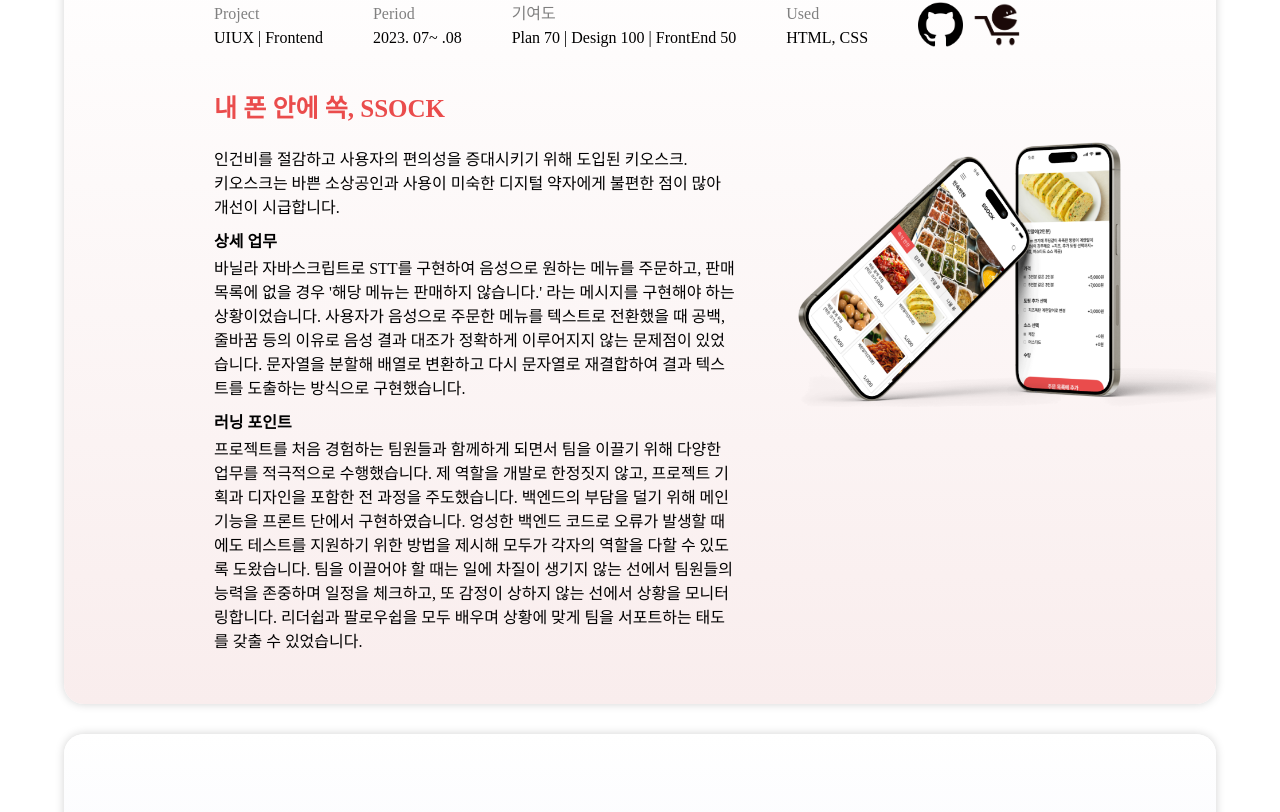
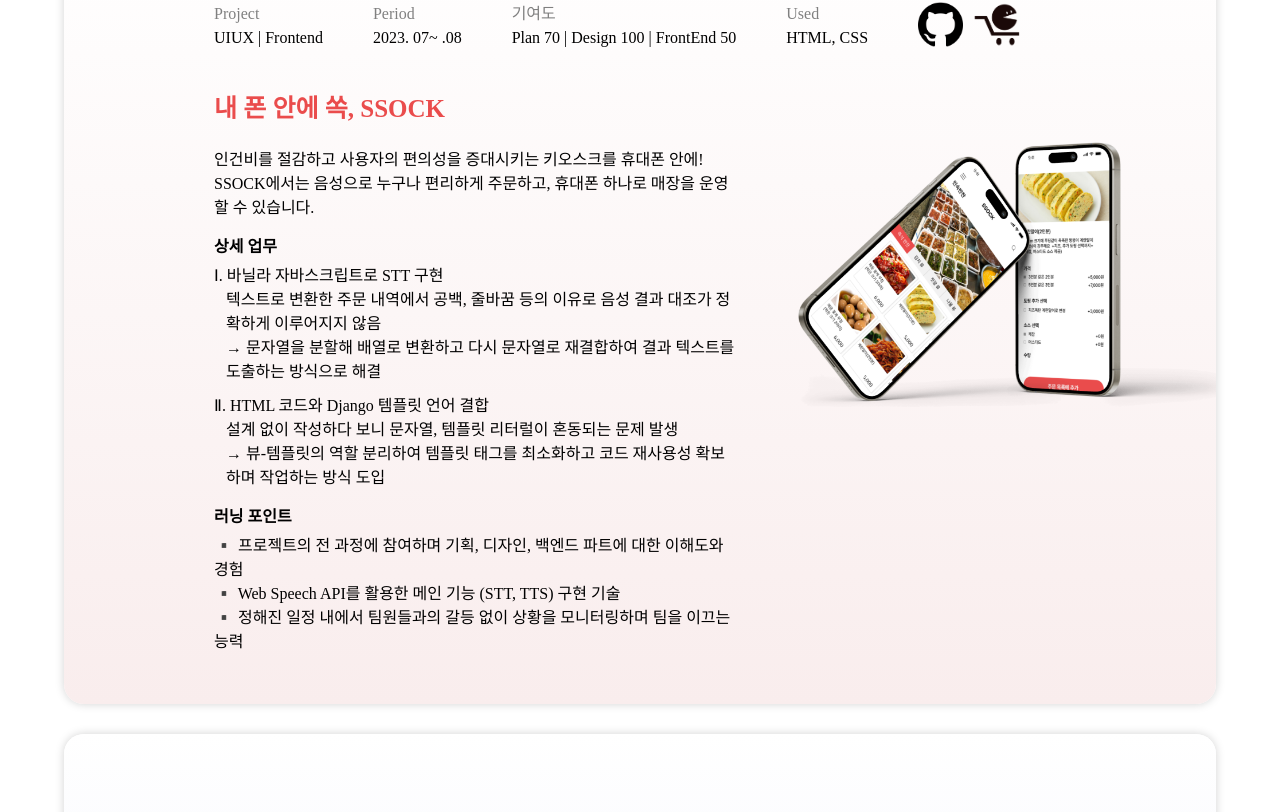
Before and after one commit to minibxx/MING, a React (Create React App) app: page /contact in a window 1280 px wide. Shown: the part 682-1494 px from the top of the page. Built offline with nearby package versions, Linux system fonts and the light colour scheme; a web font is replaced by a local one.

Commit message:
쏙 내용 완성

```diff
--- a/src/component/portfolio/Ddokddok.jsx
+++ b/src/component/portfolio/Ddokddok.jsx
@@ -74,7 +74,7 @@ function Ddokddok() {
                         </div>
                         <div className='font-bold mt-[10px] mb-[3px]'>러닝 포인트</div>
                         <div >
-                            이 프로젝트는 개발 경험이 적은 팀원이 대부분이라 포지션을 정하는 것부터 어려움이 있었습니다. 파트가 재조정되면서 프론트엔드를 혼자 담당하게 된 데다가 신경 써야 할 것이 배로 늘어났습니다. 웹 통신 과정이나 백엔드 로직에 대해서도 함께 고민해야 했고, 부족한 지식으로 팀원들을 이해시키고 납득시켜야 하는 일이 잦았습니다. 결국 배포 서버로 전송한 영상 및 음성 파일에 접근해 분석 코드를 적용하는 것이 불가능하다는 점이 마감에 닥쳐서야 대두되었습니다. 팀원들을 의심하고 분위기를 와해시키고 싶지 않아 한 발 물러섰던 것이 결국 큰 문제로 돌아오게 되었습니다. 프로젝트의 효율적인 진행을 위해 앞으로는 잘 아는 파트와 내용이 아니더라도 의문과 의심이 생기면 보다 적극적으로 문제 제기를 하고, 이슈 여부를 함께 확인하겠다고 다짐했습니다.
+                            이 프로젝트는 개발 경험이 적은 팀원이 대부분이라 포지션을 정하는 것부터 어려움이 있었습니다. 파트가 재조정되면서 프론트엔드를 혼자 담당하게 된 데다가 신경 써야 할 것이 배로 늘어났습니다. 웹 통신 과정이나 백엔드 로직에 대해서도 함께 고민해야 했고, 부족한 지식으로 팀원들을 이해시키고 납득시켜야 하는 일 이 잦았습니다. 결국 배포 서버로 전송한 영상 및 음성 파일에 접근해 분석 코드를 적용하는 것이 불가능하다는 점이 마감에 닥쳐서야 대두되었습니다. 팀원들을 의심하고 분위기를 와해시키고 싶지 않아 한 발 물러섰던 것이 결국 큰 문제로 돌아오게 되었습니다. 프로젝트의 효율적인 진행을 위해 앞으로는 잘 아는 파트와 내용이 아니더라도 의문과 의심이 생기면 보다 적극적으로 문제 제기를 하고, 이슈 여부를 함께 확인하겠다고 다짐했습니다.
                         </div>
 
                     </div>
--- a/src/component/portfolio/Ssock.jsx
+++ b/src/component/portfolio/Ssock.jsx
@@ -56,21 +56,22 @@ function Ssock() {
 			<Flex>
 				<div className='w-[55%]'>
 					<div className='text-[#EA4C4C] font-bold text-[25px] mb-[20px]'> 내 폰 안에 쏙, SSOCK</div>
-					<div>인건비를 절감하고 사용자의 편의성을 증대시키기 위해 도입된 키오스크.</div>
-					<div>키오스크는 바쁜 소상공인과 사용이 미숙한 디지털 약자에게 불편한 점이 많아 개선이 시급합니다.</div>
+					<div>인건비를 절감하고 사용자의 편의성을 증대시키는 키오스크를 휴대폰 안에!</div>
+					<div>SSOCK에서는 음성으로 누구나 편리하게 주문하고, 휴대폰 하나로 매장을 운영할 수 있습니다.</div>
 					<div className='mb-[10px]'></div>
-					<div className='font-bold mt-[10px] mb-[3px]'>상세 업무</div>
-					<div>
-						바닐라 자바스크립트로 STT를 구현하여 음성으로 원하는 메뉴를 주문하고, 판매 목록에 없을 경우 '해당 메뉴는 판매하지 않습니다.' 라는 메시지를 구현해야 하는 상황이었습니다.
-						사용자가 음성으로 주문한 메뉴를 텍스트로 전환했을 때 공백, 줄바꿈 등의 이유로 음성 결과 대조가 정확하게 이루어지지 않는 문제점이 있었습니다.
-						문자열을 분할해 배열로 변환하고 다시 문자열로 재결합하여 결과 텍스트를 도출하는 방식으로 구현했습니다.
-						{/* 바닐라 자바스크립트를 사용한 HTML 코드에 Django 템플릿 언어를 결합하는 과정에서 문자열, 템플릿 리터럴이 혼동되는 문제점도 있었습니다. */}
-					</div>
-					<div className='font-bold mt-[10px] mb-[3px]'>러닝 포인트</div>
-					<div>
-						프로젝트를 처음 경험하는 팀원들과 함께하게 되면서 팀을 이끌기 위해 다양한 업무를 적극적으로 수행했습니다. 제 역할을 개발로 한정짓지 않고, 프로젝트 기획과 디자인을 포함한 전 과정을 주도했습니다. 백엔드의 부담을 덜기 위해 메인 기능을 프론트 단에서 구현하였습니다. 엉성한 백엔드 코드로 오류가 발생할 때에도 테스트를 지원하기 위한 방법을 제시해 모두가 각자의 역할을 다할 수 있도록 도왔습니다.
-						팀을 이끌어야 할 때는 일에 차질이 생기지 않는 선에서 팀원들의 능력을 존중하며 일정을 체크하고, 또 감정이 상하지 않는 선에서 상황을 모니터링합니다. 리더쉽과 팔로우쉽을 모두 배우며 상황에 맞게 팀을 서포트하는 태도를 갖출 수 있었습니다.</div>
-					<div></div>
+					<div className='font-bold mt-[15px] mb-[5px]'>상세 업무</div>
+					<div>Ⅰ. 바닐라 자바스크립트로 STT 구현</div>
+					<div className='ml-[12px]'>텍스트로 변환한 주문 내역에서 공백, 줄바꿈 등의 이유로 음성 결과 대조가 정확하게 이루어지지 않음</div>
+					<div className='ml-[12px]'>→ 문자열을 분할해 배열로 변환하고 다시 문자열로 재결합하여 결과 텍스트를 도출하는 방식으로 해결</div>
+					<div className='mt-[10px]'>Ⅱ. HTML 코드와 Django 템플릿 언어 결합</div>
+					<div className='ml-[12px]'>설계 없이 작성하다 보니 문자열, 템플릿 리터럴이 혼동되는 문제 발생</div>
+					<div className='ml-[12px]'>→ 뷰-템플릿의 역할 분리하여 템플릿 태그를 최소화하고 코드 재사용성 확보하며 작업하는 방식 도입</div>
+
+					<div className='font-bold mt-[15px] mb-[5px]'>러닝 포인트</div>
+					<div>▪️ 프로젝트의 전 과정에 참여하며 기획, 디자인, 백엔드 파트에 대한 이해도와 경험</div>
+					<div>▪️ Web Speech API를 활용한 메인 기능 (STT, TTS) 구현 기술</div>
+					<div>▪️ 정해진 일정 내에서 팀원들과의 갈등 없이 상황을 모니터링하며 팀을 이끄는 능력</div>
+
 				</div>
 				<Img>
 					<img src={ssock} />
```
